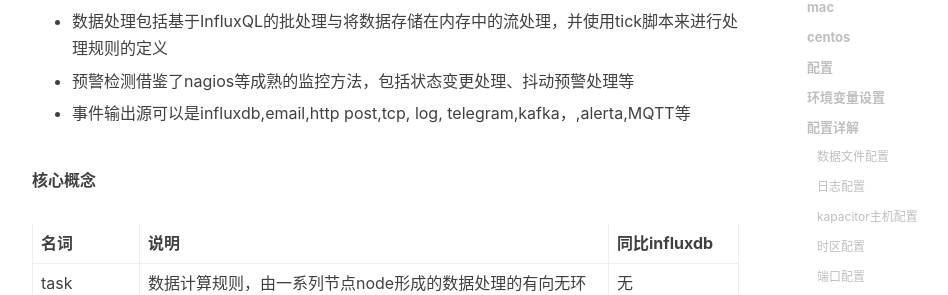
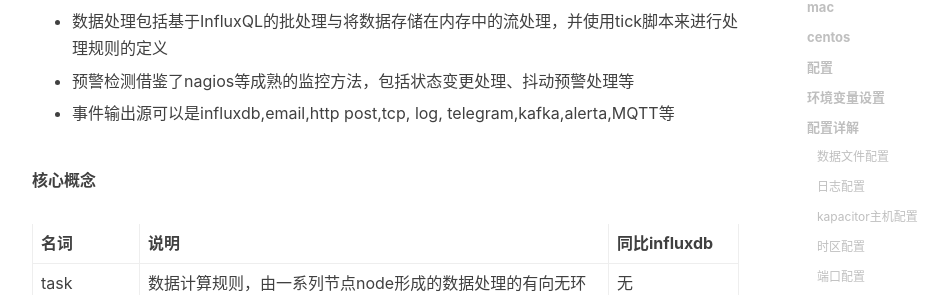
Before and after one commit to tanjiti/tanjiti.github.io, a Jekyll site: the page built from _posts/2018-12-18-开源kapacitor操作手册.markdown, in a window 1280 px wide and 900 px high, scrolled down 994 px. Shown: the part 157-452 px from the top of the window, without its empty margins (233-1181 px from the left). Built offline with Jekyll 4.4.1, drawn with Linux system fonts in a browser that asks for light colours; nearby versions of some CDN libraries; comment, search, counter and statistics services are not loaded.

Commit message:
kapacitor user manual

```diff
--- a/_posts/2018-12-18-开源kapacitor操作手册.markdown
+++ b/_posts/2018-12-18-开源kapacitor操作手册.markdown
@@ -26,7 +26,7 @@ kapacitor属于TICK技术栈中的K，它定位为流式数据分析框架，包
 * 预警检测借鉴了nagios等成熟的监控方法，包括状态变更处理、抖动预警处理等
 
 
-* 事件输出源可以是influxdb,email,http post,tcp, log, telegram,kafka，,alerta,MQTT等
+* 事件输出源可以是influxdb,email,http post,tcp, log, telegram,kafka,alerta,MQTT等
 
 
 **核心概念**
```
